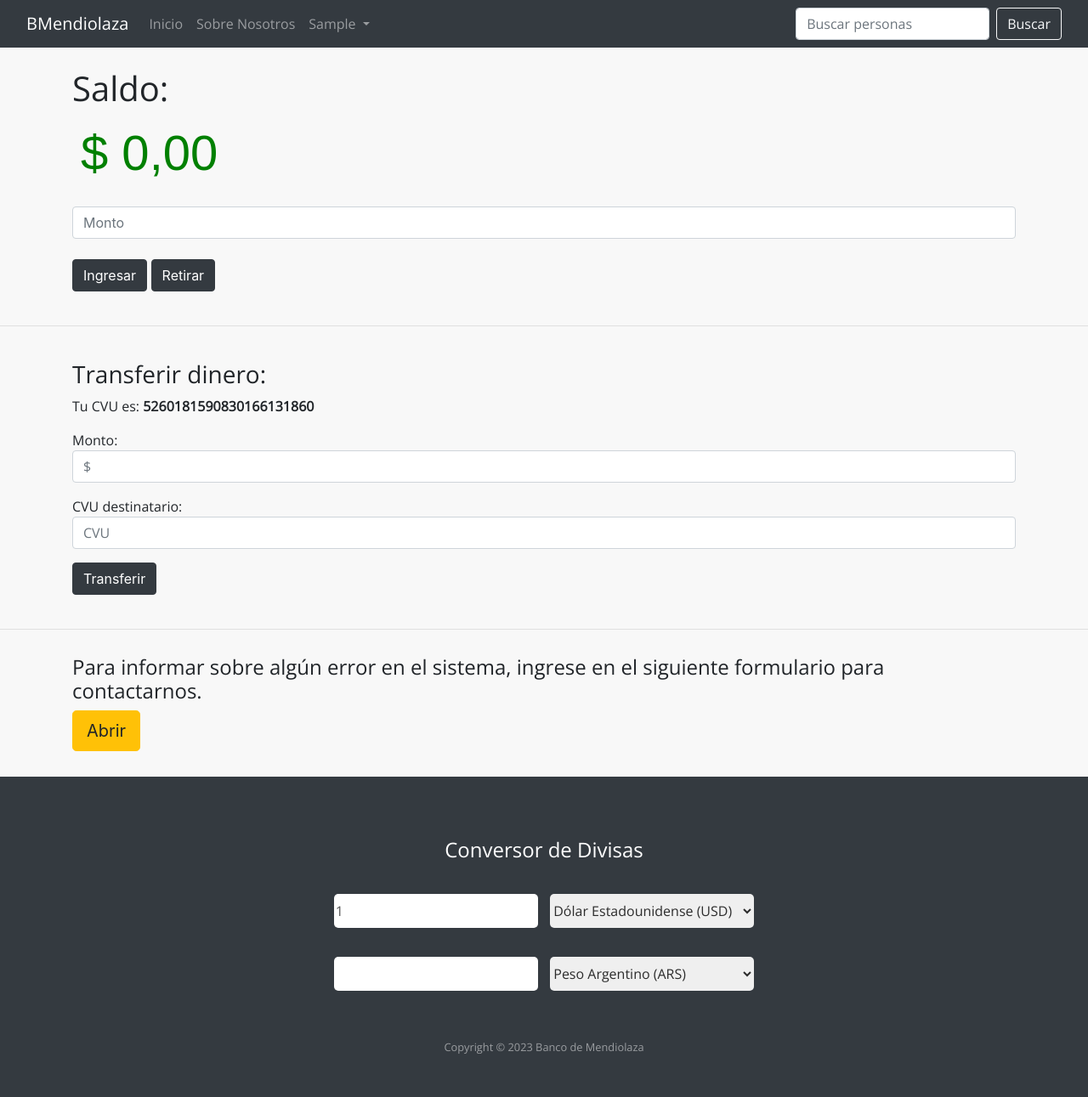
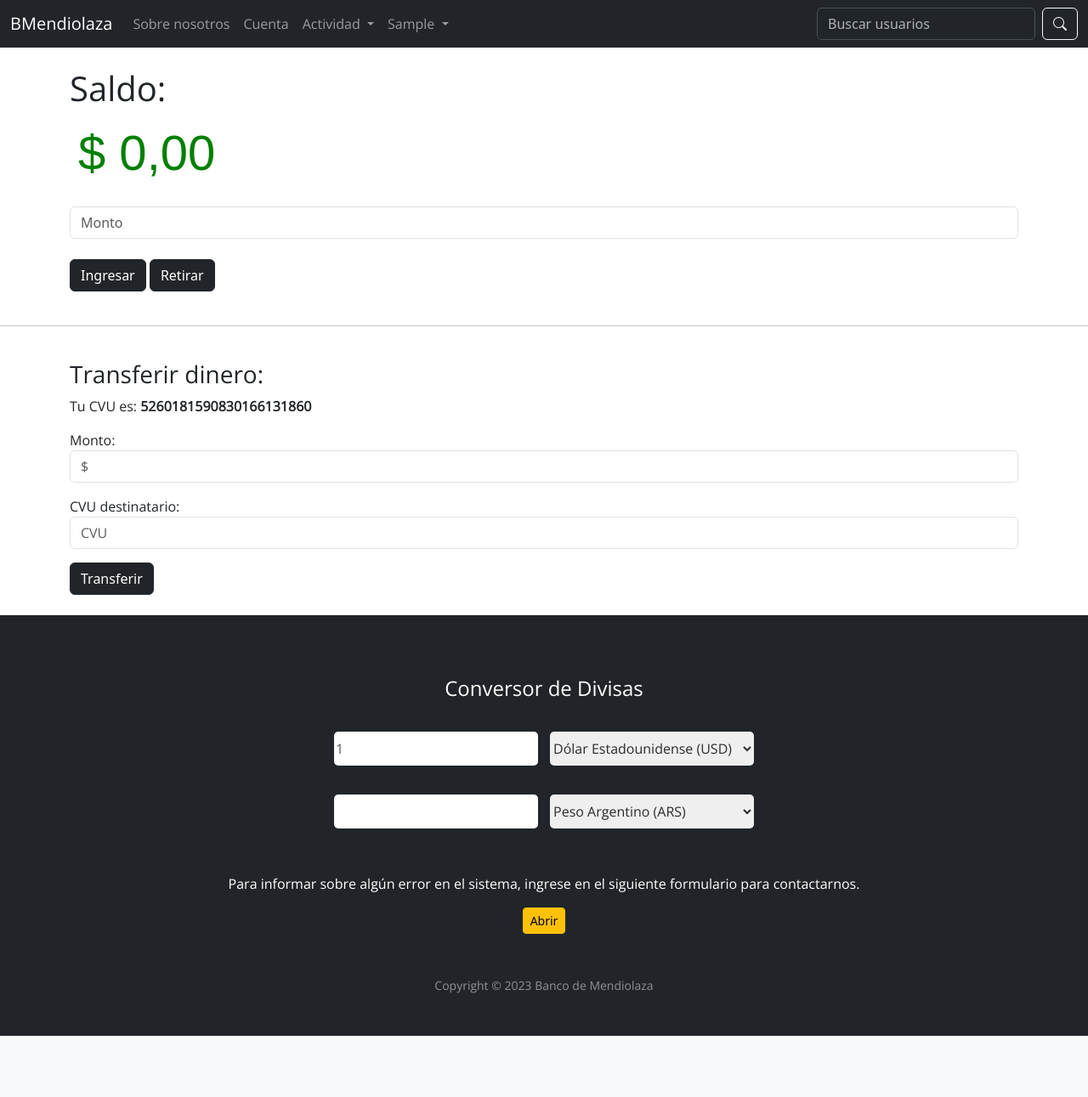
Before and after one commit to juampiludu/banco, a Django app: page /cuenta/ in a window 1280 px wide. Shown: the whole page at 85% size. After the commit the page ends 1219 px from the top, so only its background shows below. Run offline with Django 3.2, Linux system fonts and the light colour scheme; the visitor is signed in with stand-in values (Sample User, id 1); data comes from the database, SQL or seed files in the repository; some libraries are stand-ins or nearby versions.

Commit message:
arreglado notificaciones y user_contact

```diff
--- a/Banco/Perfiles/models.py
+++ b/Banco/Perfiles/models.py
@@ -77,7 +77,7 @@ class Cuenta(AbstractBaseUser, PermissionsMixin):
 
 @receiver(post_save, sender=get_user_model())
 def user_created(sender, instance, created, **kwargs):
-    if created and instance.has_privilege():
+    if created:
         banking = Banking()
         banking.user = instance
         banking.cvu = generar_cvu()
--- a/Banco/Perfiles/templates/base.html
+++ b/Banco/Perfiles/templates/base.html
@@ -8,57 +8,54 @@
     <title>{{title}} | Banco de Mendiolaza</title>
     <link rel="stylesheet" href="{% static 'css/estilos.css' %}">
     <link rel="shortcut icon" href="{% static 'icon.png' %}">
-    <link rel="stylesheet" href="https://stackpath.bootstrapcdn.com/bootstrap/4.5.2/css/bootstrap.min.css" integrity="sha384-JcKb8q3iqJ61gNV9KGb8thSsNjpSL0n8PARn9HuZOnIxN0hoP+VmmDGMN5t9UJ0Z" crossorigin="anonymous">
+    <link href="https://cdn.jsdelivr.net/npm/bootstrap@5.3.1/dist/css/bootstrap.min.css" rel="stylesheet" integrity="sha384-4bw+/aepP/YC94hEpVNVgiZdgIC5+VKNBQNGCHeKRQN+PtmoHDEXuppvnDJzQIu9" crossorigin="anonymous">
+    <link rel="stylesheet" href="https://cdn.jsdelivr.net/npm/bootstrap-icons@1.10.5/font/bootstrap-icons.css">
     <script src="https://code.jquery.com/jquery-3.6.0.min.js"></script>
     <script src="https://kit.fontawesome.com/c8787d6c86.js" crossorigin="anonymous"></script>
     <script src="https://cdn.jsdelivr.net/npm/sweetalert2@11"></script>
     {% block headblock %}
     {% endblock %}
 </head>
-<body style="background-color: rgb(248, 248, 248);" onload="convertCurrency();">
+<body onload="convertCurrency();">
 
-    <nav class="navbar navbar-expand-lg sticky-top navbar-dark bg-dark">
+    <nav class="navbar navbar-expand-lg bg-dark" data-bs-theme="dark">
       <div class="container-fluid">
         <a class="navbar-brand" href="{% url 'landing' %}">BMendiolaza</a>
-        <button class="navbar-toggler" type="button" data-toggle="collapse" data-target="#navbarSupportedContent" aria-controls="navbarSupportedContent" aria-expanded="false" aria-label="Toggle navigation">
+        <button class="navbar-toggler" type="button" data-bs-toggle="collapse" data-bs-target="#navbarSupportedContent" aria-controls="navbarSupportedContent" aria-expanded="false" aria-label="Toggle navigation">
           <span class="navbar-toggler-icon"></span>
         </button>
-
-        <div class="navbar-collapse collapse w-100 order-1 order-md-0 dual-collapse2" id="navbarSupportedContent">
-          <ul class="navbar-nav mr-auto">
+        <div class="collapse navbar-collapse" id="navbarSupportedContent">
+          <ul class="navbar-nav me-auto mb-2 mb-lg-0">
             <li class="nav-item">
-              <a class="nav-link" href="/">Inicio</a>
+              <a class="nav-link" aria-current="page" href="{% url 'sobre_nosotros' %}">Sobre nosotros</a>
             </li>
-            {% if user.is_authenticated and not user.has_privilege %}
+            {% if user.is_authenticated %}
             <li class="nav-item">
-              <a class="nav-link" href="/cuenta">Cuenta</a>
+              <a class="nav-link" aria-current="page" href="{% url 'cuenta' %}">Cuenta</a>
             </li>
             <li class="nav-item dropdown">
-              <a class="nav-link dropdown-toggle" href="#" id="navbarDropdown" role="button" data-toggle="dropdown" aria-haspopup="true" aria-expanded="false">
+              <a class="nav-link dropdown-toggle" href="#" role="button" data-bs-toggle="dropdown" aria-expanded="false">
                 Actividad
               </a>
-              <div class="dropdown-menu" aria-labelledby="navbarDropdown">
-                <a class="dropdown-item" href="/actividad/transacciones">Transacciones</a>
-                <a class="dropdown-item" href="/actividad/transferencias">Transferencias</a>
-              </div>
+              <ul class="dropdown-menu">
+                <li><a class="dropdown-item" href="{% url 'transacciones' %}">Transacciones</a></li>
+                <li><a class="dropdown-item" href="{% url 'transferencias' %}">Transferencias</a></li>
+              </ul>
             </li>
-            {% endif %}
-            <li class="nav-item">
-              <a class="nav-link" href="/about-us">Sobre Nosotros</a>
-            </li>
-            {% if user.is_authenticated %}
             <li class="nav-item dropdown">
-              <a class="nav-link dropdown-toggle" href="#" id="navbarDropdown" role="button" data-toggle="dropdown" aria-haspopup="true" aria-expanded="false">
+              <a class="nav-link dropdown-toggle" href="#" role="button" data-bs-toggle="dropdown" aria-expanded="false">
                 {{request.user.first_name}}
                 {% if notifications %}
                 ({{ notifications.count }})
                 {% endif %}
               </a>
-              <ul class="dropdown-menu" aria-labelledby="navbarDropdownMenuLink">
-                <li><a class="dropdown-item" href="{% url 'info_personal' %}"><i class="fas fa-user"></i> Info. personal</a></li>
+              <ul class="dropdown-menu">
+                {% if user.has_privilege %}
+                <li><a class="dropdown-item" href="{% url 'admin:index' %}">Administrar</a></li>
+                {% endif %}
+                <li><a class="dropdown-item" href="{% url 'info_personal' %}">Info. Personal</a></li>
                 <li class="dropdown-submenu">
                   <a class="dropdown-item dropdown-toggle" href="#">
-                    <i class="fas fa-bell"></i>
                     Notificaciones
                     ({{ notifications.count|default:'0' }})
                   </a>
@@ -79,41 +76,23 @@
                     {% endif %}
                   </ul>
                 </li>
-                {% if user.has_privilege %}
-                <li><a class="dropdown-item" href="{% url 'admin:index' %}"><i class="fas fa-user-cog"></i> Administrar</a></li>
-                {% endif %}
-                <li><div class="dropdown-divider"></div></li>
-                <li><a class="dropdown-item" href="#" data-toggle="modal" data-target="#logoutModal"><i class="fas fa-sign-out-alt"></i> Salir</a></li>
+                <li><hr class="dropdown-divider"></li>
+                <li><a class="dropdown-item" href="#" data-bs-toggle="modal" data-bs-target="#logoutModal">Salir</a></li>
               </ul>
-              <div class="dropdown-menu" aria-labelledby="navbarDropdown">
-                <a class="dropdown-item" href="{% url 'info_personal' %}"><i class="fas fa-user"></i> Info. personal</a>
-                <a class="dropdown-item" href="#"><i class="fas fa-bell"></i> Notificaciones</a>
-                <div class="dropdown-divider"></div>
-                <a class="dropdown-item" href="#" data-toggle="modal" data-target="#logoutModal"><i class="fas fa-sign-out-alt"></i> Salir</a>
-              </div>
             </li>
             {% endif %}
           </ul>
-        </div>
-        <div class="navbar-collapse collapse w-100 order-3 dual-collapse2" id="navbarSupportedContent">
-          <ul class="navbar-nav ml-auto">
           {% if user.is_authenticated %}
-            <li class="nav-item">
-              <form class="form-inline my-2 my-lg-0" autocomplete="off" action="{% url 'search_view' %}">
-                <input class="form-control mr-sm-2" type="search" id="search-input" name="search" placeholder="Buscar personas" aria-label="Search">
-                <button class="btn btn-outline-light my-2 my-sm-0" type="submit">Buscar</button>
+          <form class="d-flex" autocomplete="off" action="{% url 'search_view' %}" role="search">
+            <input class="form-control me-2" type="search" name="search" placeholder="Buscar usuarios" aria-label="Search">
+            <button class="btn btn-outline-light" type="submit"><i class="bi bi-search"></i></button>
           </form>
-            </li>
           {% else %}
-            <li class="nav-item">
           <a class="nav-link text-light" href="{% url 'login' %}">
             Acceder
           </a>
-            </li>
           {% endif %}
-          </ul>
         </div>
-
       </div>
     </nav>
 
@@ -127,15 +106,12 @@
           <div class="modal-content">
             <div class="modal-header">
               <h5 class="modal-title" id="logoutModalTitle">Salir</h5>
-              <button type="button" class="close" data-dismiss="modal" aria-label="Close">
-                <span aria-hidden="true">&times;</span>
-              </button>
             </div>
             <div class="modal-body">
               ¿Está seguro que desea salir de Banco de Mendiolaza?
             </div>
             <div class="modal-footer">
-              <button type="button" class="btn btn-secondary" data-dismiss="modal">Cancelar</button>
+              <button type="button" class="btn btn-secondary" data-bs-dismiss="modal">Cancelar</button>
               <button type="button" onclick="window.location.href='{% url 'logout' %}'" class="btn btn-danger">Salir</button>
             </div>
           </div>
@@ -176,13 +152,62 @@
           </tr>
         </div>
         <br/><br/>
+        {% if user.is_authenticated %}
+        <div class="box">
+          <p>Para informar sobre algún error en el sistema, ingrese en el siguiente formulario para contactarnos.</p>
+          <button type="button" class="btn btn-warning btn-sm" id="btn3">Abrir</button>
+        </div>
+        <br/><br/>
+        {% endif %}
         <small class="text-white-50">Copyright &copy; 2023 Banco de Mendiolaza</small>
       </div>
       <br/>
     </footer>
 
-    <script src="https://cdn.jsdelivr.net/npm/popper.js@1.16.1/dist/umd/popper.min.js" integrity="sha384-9/reFTGAW83EW2RDu2S0VKaIzap3H66lZH81PoYlFhbGU+6BZp6G7niu735Sk7lN" crossorigin="anonymous"></script>
-    <script src="https://stackpath.bootstrapcdn.com/bootstrap/4.5.2/js/bootstrap.min.js" integrity="sha384-B4gt1jrGC7Jh4AgTPSdUtOBvfO8shuf57BaghqFfPlYxofvL8/KUEfYiJOMMV+rV" crossorigin="anonymous"></script>
+    {% if user.is_authenticated %}
+    <!-- Modal -->
+    <div class="modal fade" id="mostrarmodal" tabindex="-1" role="dialog" aria-labelledby="exampleModalLabel" aria-hidden="true">
+      <div class="modal-dialog modal-xl">
+        <div class="modal-content">
+          <div class="modal-header">
+            <h5 class="modal-title" id="exampleModalLabel">Centro de Informe</h5>
+          </div>
+          <form action="{% url 'informe' %}" method="POST" autocomplete="off">
+            {% csrf_token %}
+            <div class="modal-body">
+              <h4>Motivo:</h4>
+              <textarea rows="4" class="form-control" maxlength="500" name="motivo" required id="motivo"></textarea>
+              <br>
+              <button type="submit" class="btn btn-dark" id="btn4">Enviar</button>
+            </div>
+          </form>
+          <div class="modal-footer">
+            <a href="#" data-bs-dismiss="modal" class="btn btn-danger">Cerrar</a>
+          </div>
+        </div>
+      </div>
+    </div>
+
+    <div class="modal fade" id="mostrarmodal2" tabindex="-1" role="dialog" aria-labelledby="exampleModalCenterTitle" aria-hidden="true">
+
+      <div class="modal-dialog modal-lg">
+
+        <div class="modal-content">
+
+          <div class="modal-header">
+            <h5 class="modal-title" id="emailMessageTitle">Informe enviado con éxito</h5>
+          </div>
+
+          <div class="modal-body" id="emailMessageBody">
+            ¡Gracias por enviarnos tu informe! Nos pondremos en contacto con vos mediante correo electrónico en caso de ser necesario.
+          </div>
+        </div>
+      </div>
+    </div>
+    {% endif %}
+
+    <script src="https://cdn.jsdelivr.net/npm/@popperjs/core@2.11.8/dist/umd/popper.min.js" integrity="sha384-I7E8VVD/ismYTF4hNIPjVp/Zjvgyol6VFvRkX/vR+Vc4jQkC+hVqc2pM8ODewa9r" crossorigin="anonymous"></script>
+    <script src="https://cdn.jsdelivr.net/npm/bootstrap@5.3.1/dist/js/bootstrap.min.js" integrity="sha384-Rx+T1VzGupg4BHQYs2gCW9It+akI2MM/mndMCy36UVfodzcJcF0GGLxZIzObiEfa" crossorigin="anonymous"></script>
     <script src="{% static 'js/funciones.js' %}"></script>
     {% block scriptblock %}
     {% endblock %}
--- a/Banco/Perfiles/templates/perfil.html
+++ b/Banco/Perfiles/templates/perfil.html
@@ -102,7 +102,7 @@
 
       for (const element of form.elements) {
         if (element.name && ['input', 'select', 'textarea'].includes(element.tagName.toLowerCase())) {
-          var action = element.name == 'direccion' ? 'keyup' : 'change';
+          var action = element.tagName == 'SELECT' ? 'change' : 'keyup';
           element.addEventListener(action, () => {
             for (const [name, value] of initialFormValues.entries()) {
               if (value !== form.elements[name].value) {
--- a/Banco/Perfiles/templates/saldo.html
+++ b/Banco/Perfiles/templates/saldo.html
@@ -10,7 +10,7 @@
   <a class="nav-link active" href="/cuenta">Cuenta</a>
 </li>
 <li class="nav-item dropdown">
-  <a class="nav-link dropdown-toggle" href="#" id="navbarDropdown" role="button" data-toggle="dropdown" aria-haspopup="true" aria-expanded="false">
+  <a class="nav-link dropdown-toggle" href="#" id="navbarDropdown" role="button" data-bs-toggle="dropdown" aria-haspopup="true" aria-expanded="false">
     Actividad
   </a>
   <div class="dropdown-menu" aria-labelledby="navbarDropdown">
@@ -71,59 +71,8 @@
   </div>
 
 </div>
-<br/>
-<hr>
 
-      <div class="container" id="div1">
-        <h4>Para informar sobre algún error en el sistema, ingrese en el siguiente formulario para contactarnos.</h4>
-        <button type="button" class="btn btn-warning btn-lg" id="btn3">Abrir</button>
-      </div>
-
-      <!-- Modal -->
-      <div class="modal fade" id="mostrarmodal" tabindex="-1" role="dialog" aria-labelledby="exampleModalLabel" aria-hidden="true">
-        <div class="modal-dialog modal-xl">
-          <div class="modal-content">
-            <div class="modal-header">
-              <h5 class="modal-title" id="exampleModalLabel">Centro de Informe</h5>
-              <button type="button" class="close" data-dismiss="modal" aria-label="Close">
-                <span aria-hidden="true">&times;</span>
-              </button>
-            </div>
-            <form action="{% url 'informe' %}" method="POST" autocomplete="off">
-              {% csrf_token %}
-              <div class="modal-body">
-                <h4>Motivo:</h4>
-                <textarea rows="4" class="form-control" maxlength="500" name="motivo" required id="motivo"></textarea>
 <br>
-                <button type="submit" class="btn btn-dark" id="btn4">Enviar</button>
-              </div>
-            </form>
-            <div class="modal-footer">
-              <a href="#" data-dismiss="modal" class="btn btn-danger">Cerrar</a>
-            </div>
-          </div>
-        </div>
-      </div>
-
-      <div class="modal fade" id="mostrarmodal2" tabindex="-1" role="dialog" aria-labelledby="exampleModalCenterTitle" aria-hidden="true">
-
-        <div class="modal-dialog modal-lg">
-
-          <div class="modal-content">
-
-            <div class="modal-header">
-              <h5 class="modal-title" id="emailMessageTitle">Informe enviado con éxito</h5>
-              <button type="button" class="close" data-dismiss="modal" aria-label="Close">
-                <span aria-hidden="true">&times;</span>
-              </button>
-            </div>
-
-            <div class="modal-body" id="emailMessageBody">
-              ¡Gracias por enviarnos tu informe! Nos pondremos en contacto con vos mediante correo electrónico en caso de ser necesario.
-            </div>
-          </div>
-        </div>
-      </div>
 
 {% if messages %}
 <script>
--- a/Banco/Perfiles/templates/search.html
+++ b/Banco/Perfiles/templates/search.html
@@ -37,7 +37,7 @@
 
           btn.className = "btn btn-success";
 
-          btn.innerHTML = "Copiado &#10004;";
+          btn.innerHTML = "Copiado <i class=\"bi bi-check-lg\"></i>";
 
           setTimeout(() => {
             btn.className = "btn btn-dark";
--- a/Banco/Perfiles/templates/welcome.html
+++ b/Banco/Perfiles/templates/welcome.html
@@ -4,7 +4,7 @@
 
 {% block mainblock %}
 
-<div id="carouselExampleIndicators" class="carousel slide carousel-fade" data-ride="carousel">
+<div id="carouselExampleIndicators" class="carousel slide carousel-fade" data-bs-ride="carousel">
   <div class="carousel-inner">
     <div class="carousel-item active">
       <img src="{% static 'img.png' %}" class="d-block w-100" id="carousel-img">
@@ -16,11 +16,11 @@
       <img src="{% static 'img3.jpg' %}" class="d-block w-100" id="carousel-img">
     </div>
   </div>
-  <a class="carousel-control-prev" href="#carouselExampleIndicators" role="button" data-slide="prev">
+  <a class="carousel-control-prev" href="#carouselExampleIndicators" role="button" data-bs-slide="prev">
     <span class="carousel-control-prev-icon" aria-hidden="true"></span>
     <span class="sr-only">Previous</span>
   </a>
-  <a class="carousel-control-next" href="#carouselExampleIndicators" role="button" data-slide="next">
+  <a class="carousel-control-next" href="#carouselExampleIndicators" role="button" data-bs-slide="next">
     <span class="carousel-control-next-icon" aria-hidden="true"></span>
     <span class="sr-only">Next</span>
   </a>
--- a/Banco/banking/urls.py
+++ b/Banco/banking/urls.py
@@ -3,6 +3,6 @@ from banking.views import *
 
 urlpatterns = [
     path('cuenta/', CuentaView.as_view(), name="cuenta"),
-    path('actividad/transacciones/', TransactionsView.as_view(), name='transactions'),
+    path('actividad/transacciones/', TransactionsView.as_view(), name='transacciones'),
     path('actividad/transferencias/', TransfersView.as_view(), name='transferencias'),
 ]
--- a/Banco/banking/views.py
+++ b/Banco/banking/views.py
@@ -17,6 +17,12 @@ from utils.exceptions import SameAccount
 from django.utils import timezone
 from utils.bank_constants import bank_constants
 
+
+def create_notificacion(request, receiver_user, amount):
+    notif = Notification()
+    notif.user = receiver_user
+    notif.text = f"{request.user.get_full_name()} te ha enviado ${amount}"
+    notif.save()
 
 def cuenta_ingresar(request, banking):
     with transaction.atomic():
@@ -48,6 +54,7 @@ def transferir(request, banking):
             banking.balance -= amount
             receiver.save()
             Transferencias.objects.create(sender=request.user, receiver=receiver.user, amount=amount, timestamp=timezone.now())
+            create_notificacion(request, receiver.user, amount)
         except ObjectDoesNotExist:
             messages.error(request, "CVU incorrecto", extra_tags="#trans-cvu")
         except SameAccount:
--- a/Banco/config/settings.py
+++ b/Banco/config/settings.py
@@ -169,4 +169,4 @@ EMAIL_MAIL_HTML = 'registration/confirm_account.html'
 EMAIL_MAIL_PLAIN = 'registration/confirm_account.txt'
 EMAIL_MAIL_TOKEN_LIFE = 60 * 60 * 24 * 3 # (3 days in seconds)
 EMAIL_MAIL_PAGE_TEMPLATE = 'registration/message.html'
-EMAIL_PAGE_DOMAIN = 'http://0.0.0.0:8080/'
+EMAIL_PAGE_DOMAIN = 'http://localhost:8080/'
--- a/Banco/config/urls.py
+++ b/Banco/config/urls.py
@@ -19,7 +19,7 @@ urlpatterns = [
     # main urls
 
     path('', views.welcome, name='landing'),
-    path('about-us/', views.info),
+    path('sobre-nosotros/', views.info, name='sobre_nosotros'),
     path('info-personal/', views.UserInfoView.as_view(), name='info_personal'),
     path('info-personal/cambiar-contraseña/', views.UpdatePasswordView.as_view(), name="cambiar_contraseña"),
     path('personas/', views.SearchUserView.as_view(), name="search_view"),
--- a/Banco/notifications/admin.py
+++ b/Banco/notifications/admin.py
@@ -4,4 +4,4 @@ from .models import Notification
 @admin.register(Notification)
 class NotificationAdmin(admin.ModelAdmin):
 
-    list_display = ('user', 'text', 'date')
+    list_display = ('user', 'text', 'timestamp')
--- a/Banco/notifications/models.py
+++ b/Banco/notifications/models.py
@@ -5,4 +5,4 @@ class Notification(models.Model):
 
     user = models.ForeignKey(Cuenta, on_delete=models.CASCADE)
     text = models.TextField(default="")
-    date = models.DateTimeField(auto_now_add=True)
+    timestamp = models.DateTimeField(auto_now_add=True)
--- a/Banco/user_contact/admin.py
+++ b/Banco/user_contact/admin.py
@@ -1,7 +1,4 @@
 from django.contrib import admin
 from .models import Contacto
 
-@admin.register(Contacto)
-class ContactoAdmin(admin.ModelAdmin):
-
-    list_display = ('email', 'motivo', 'fecha')
+admin.site.register(Contacto)
```
Also changed, not shown: Banco/Perfiles/form.py (+4 -4 lines), Banco/notifications/views.py (+2 -13 lines), Banco/statics/js/funciones.js (+57 -57 lines), Banco/user_contact/models.py (+3 -5 lines), Banco/user_contact/views.py (+4 -13 lines). Lines whose indentation alone changed are shown as unchanged.
